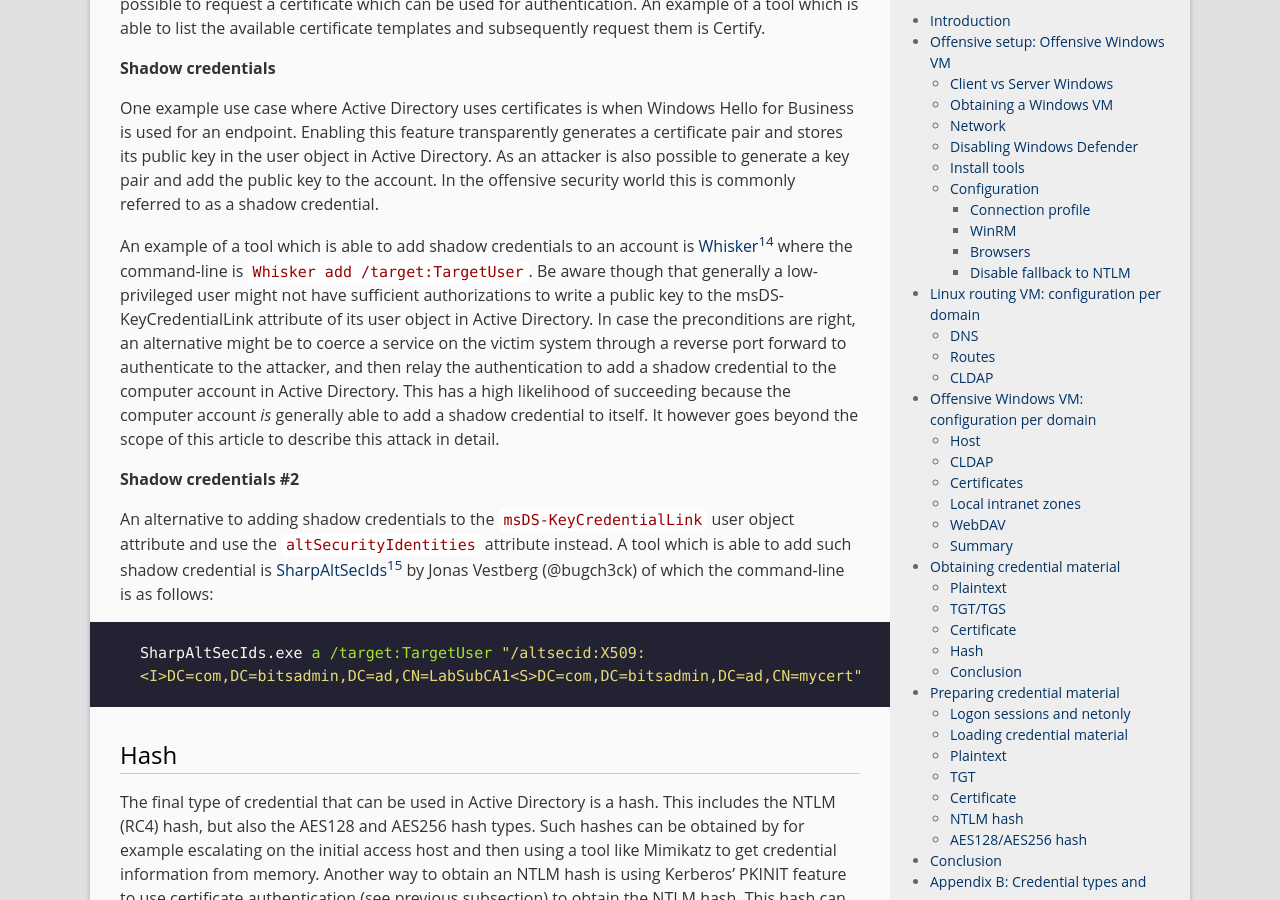
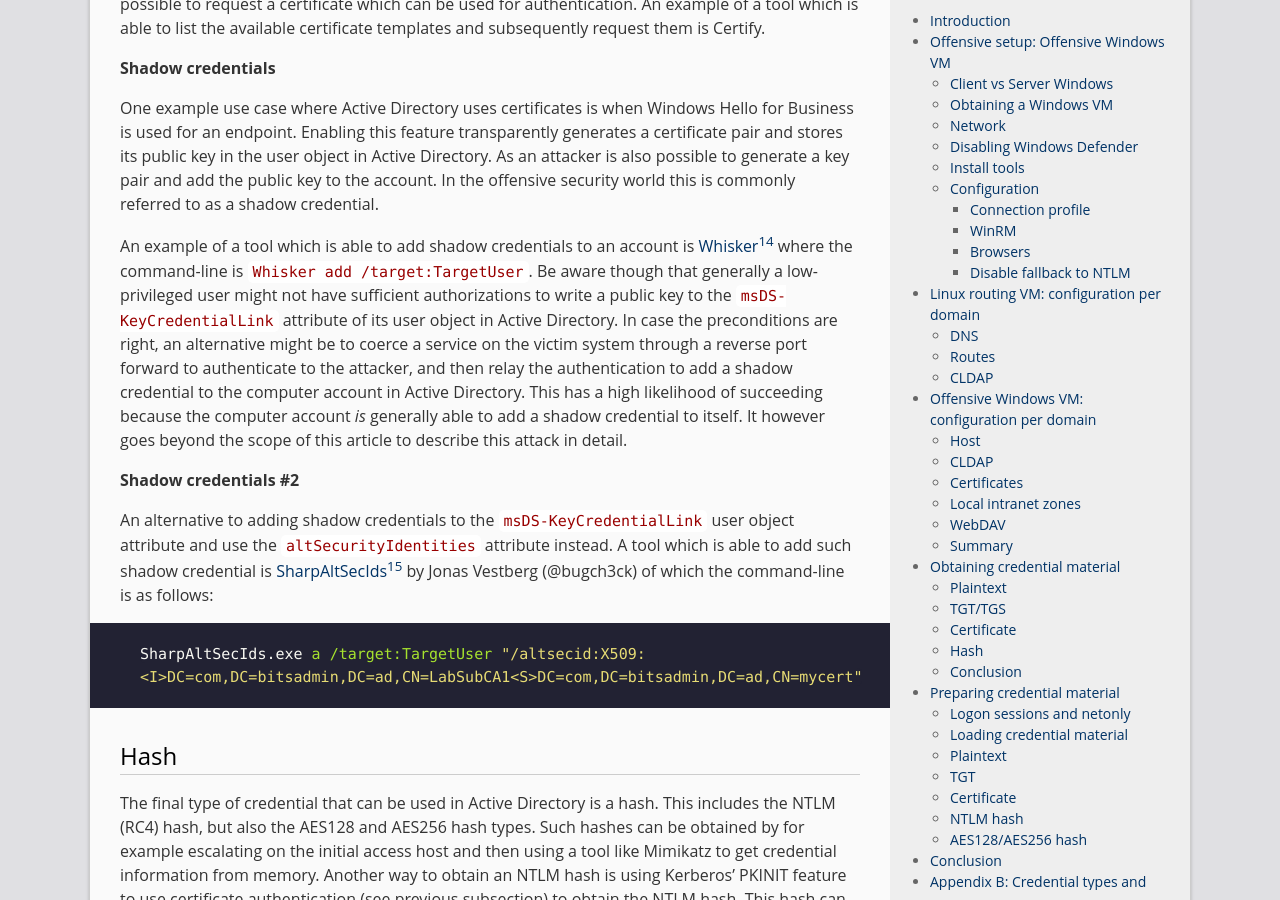
Before and after one commit to bitsadmincom/bitsadminblog.github.io, a Jekyll site: the page built from _posts/2023-08-15-living-off-the-foreign-land-part-2.md, in a window 1280 px wide and 900 px high, scrolled down 15595 px. Built offline with Jekyll 4.4.1, drawn with Linux system fonts in a browser that asks for light colours; some of the changed text lies outside the part shown.

````diff
--- a/_posts/2023-08-15-living-off-the-foreign-land-part-2.md
+++ b/_posts/2023-08-15-living-off-the-foreign-land-part-2.md
@@ -22,7 +22,7 @@ permalink: /living-off-the-foreign-land-windows-as-offensive-platform-part-2
 
 
 # Introduction
-In [part 1](/living-off-the-foreign-land-windows-as-offensive-platform) of this article, the Linux VM has been configured for SOCKS routing. In this part the configuration of the Offensive Windows VM will be discussed. Moreover, after configuring the Offensive Windows VM, the various ways of collecting different types of credentials from the victim system and using them from the Offensive Windows VM will be discussed.
+In [part 1 of this article](/living-off-the-foreign-land-windows-as-offensive-platform), the Linux VM has been configured for SOCKS routing. In this part the configuration of the Offensive Windows VM will be discussed. Moreover, after configuring the Offensive Windows VM, the various ways of collecting different types of credentials from the victim system and using them from the Offensive Windows VM will be discussed.
 
 
 # Offensive setup: Offensive Windows VM
@@ -361,7 +361,7 @@ In case ADCS has been configured in the domain and the user has sufficient right
 
 One example use case where Active Directory uses certificates is when Windows Hello for Business is used for an endpoint. Enabling this feature transparently generates a certificate pair and stores its public key in the user object in Active Directory. As an attacker is also possible to generate a key pair and add the public key to the account. In the offensive security world this is commonly referred to as a shadow credential.
 
-An example of a tool which is able to add shadow credentials to an account is [Whisker](https://github.com/eladshamir/Whisker)[^14] where the command-line is `Whisker add /target:TargetUser`. Be aware though that generally a low-privileged user might not have sufficient authorizations to write a public key to the msDS-KeyCredentialLink attribute of its user object in Active Directory. In case the preconditions are right, an alternative might be to coerce a service on the victim system through a reverse port forward to authenticate to the attacker, and then relay the authentication to add a shadow credential to the computer account in Active Directory. This has a high likelihood of succeeding because the computer account *is* generally able to add a shadow credential to itself. It however goes beyond the scope of this article to describe this attack in detail.
+An example of a tool which is able to add shadow credentials to an account is [Whisker](https://github.com/eladshamir/Whisker)[^14] where the command-line is `Whisker add /target:TargetUser`. Be aware though that generally a low-privileged user might not have sufficient authorizations to write a public key to the `msDS-KeyCredentialLink` attribute of its user object in Active Directory. In case the preconditions are right, an alternative might be to coerce a service on the victim system through a reverse port forward to authenticate to the attacker, and then relay the authentication to add a shadow credential to the computer account in Active Directory. This has a high likelihood of succeeding because the computer account *is* generally able to add a shadow credential to itself. It however goes beyond the scope of this article to describe this attack in detail.
 
 **Shadow credentials \#2**
 
@@ -405,11 +405,11 @@ The various logon sessions that are active on a system can be displayed using Sy
 ## Loading credential material
 For the different types of credentials different methods are used to place those into memory. Whereas Windows provides a built-in command-line tool to authenticate using plaintext credentials to remote systems, other credentials like certificates, TGTs and hashes require the Rubeus and Mimikatz tooling.
 
-To get started, it is recommended to start with an elevated `cmd.exe` prompt. Moreover, to differentiate console windows spawned with certain credentials, in my experience it is best to always tag the "base" cmd.exe window by using a different color, for example a bright blue background with white text: `color 1f`. Whenever it is needed, from that window all other processes running with different credentials can be killed, and with that all logon sessions with alternative credential material can be cleaned up.
+To get started, it is recommended to start with an elevated `cmd.exe` command prompt. Moreover, to differentiate console windows spawned with certain credentials, in my experience it is best to always tag the "base" `cmd.exe` window by using a different color, for example a bright blue background with white text: `color 1f`. Whenever it is needed, from that window all other processes running with different credentials can be killed, and with that all logon sessions with alternative credential material can be cleaned up.
 
 ![Different logon sessions](/assets/img/20230815_living-off-the-foreign-land/LogonSessions.png "Different logon sessions")
 
-Something to be aware of in Windows is that processes running in high-integrity (run as Administrator) have a different logon session compared to processes running in medium-integrity. For LOFL, it is recommended to launch a high-integrity cmd.exe command prompt. This command prompt, as opposed to a medium-integrity command prompt is recommended because some LOFLCABs require a high-privileged local context to execute, which is perfectly possible because it is the attacker’s Offensive Windows VM on which the processes are executed.
+Something to be aware of in Windows is that processes running in high-integrity (run as Administrator) have a different logon session compared to processes running in medium-integrity. For LOFL, it is recommended to launch a high-integrity `cmd.exe` command prompt. This command prompt, as opposed to a medium-integrity command prompt is recommended because some LOFLCABs require a high-privileged local context to execute, which is perfectly possible because it is the attacker’s Offensive Windows VM on which the processes are executed.
 
 For all types of credentials, it is of key importance that for any type of interaction the Fully Qualified Domain Name (FQDN) is used (e.g., `ad.bitsadmin.com`) as opposed to just the legacy domain name (e.g., `AD`), also known as NetBIOS domain name or Single Label Domain (SLD). The FQDN is required for DNS where the DNS server configured on the Linux router VM is able to direct the DNS requests to the appropriate hosts. Also, Kerberos in the Offensive Windows VM requires the FQDN to be used so it can resolve the relevant DNS records and perform its request to the Kerberos port (88/TCP) of the Domain Controller (DC) hosting the Key Distribution Center (KDC).
 
@@ -471,7 +471,7 @@ taskkill.exe /F /IM explorer.exe & runas.exe /netonly /user:ad.bitsadmin.com\Use
 ## TGT
 When using a ticket granting ticket (TGT), Rubeus needs to be used. Rubeus provides the option to create a netonly process using a TGT stored in a `.kirbi` file or provided as a base64 string on the command-line. Because the Negotiate authentication package is used, the authentication might still fall back on NTLM authentication. However, because only a TGT is provided, there is no such credential material available.
 
-It *is* possible to execute Rubeus with the `/ticket` parameter for authentication, omitting the `/domain`, `/username` and `/password` parameters, however in that case Rubeus will generate a random domain, username and password itself and provide those to the authentication package. This is however bad for OPSEC reasons as the username will be visible in the logs of the target domain. For that reason, it is recommended to specify the correct domain and the /username parameter with the user of the TGT. Finally, any password can be used as there is probably no legitimate password available. As discussed in the Offensive setup: Offensive Windows VM section, an alternative is to disable the fallback to NTLM to avoid such failed NTLM authentication altogether.
+It *is* possible to execute Rubeus with the `/ticket` parameter for authentication, omitting the `/domain`, `/username` and `/password` parameters, however in that case Rubeus will generate a random domain, username and password itself and provide those to the authentication package. This is however bad for OPSEC reasons as the username will be visible in the logs of the target domain. For that reason, it is recommended to specify the correct domain and the `/username` parameter with the user of the TGT. Finally, any password can be used as there is probably no legitimate password available. As discussed in the Offensive setup: Offensive Windows VM section, an alternative is to disable the fallback to NTLM to avoid such failed NTLM authentication altogether.
 
 **PowerShell**
 
@@ -525,7 +525,7 @@ mimikatz.exe privilege::debug "sekurlsa::pth /domain:%domain% /user:%user% /ntlm
 
 **Respawn Windows Explorer**
 
-The following command-line kills all explorer.exe instances and then using both Mimikatz and Rubeus relaunches it with a new logon session with the NTLM hash and Kerberos ticket injected into it.
+The following command-line kills all `explorer.exe` instances and then using both Mimikatz and Rubeus relaunches it with a new logon session with the NTLM hash and Kerberos ticket injected into it.
 
 ```powershell
 set domain=ad.bitsadmin.com
````
Also changed, not shown: other parts of _posts/2023-08-15-living-off-the-foreign-land-part-2.md (+1 -1 lines), _posts/2023-08-15-living-off-the-foreign-land-part-3.md (+20 -9 lines), _posts/2023-08-15-living-off-the-foreign-land.md (+13 -13 lines).
